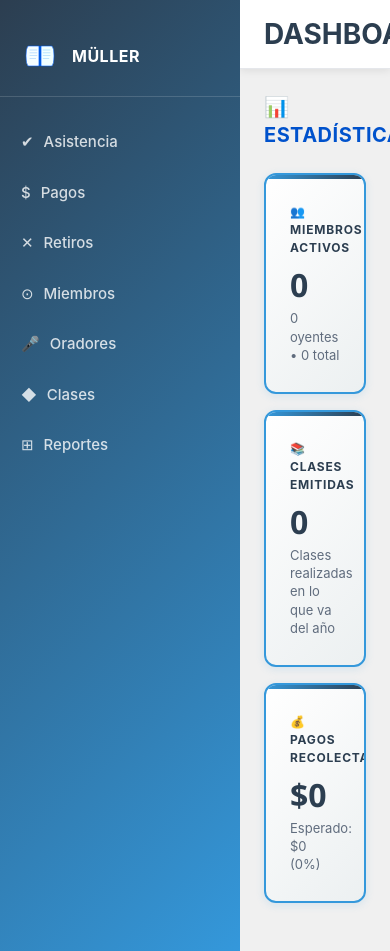
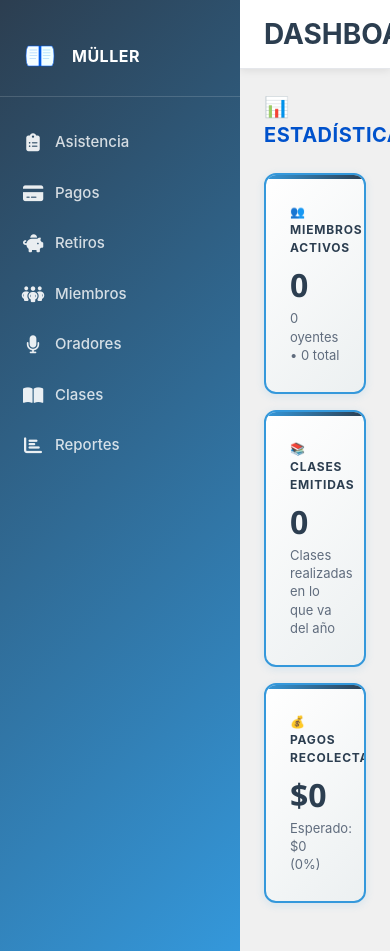
Before and after one commit to jisraelevich/Muller_App, a Flask app: page / in a window 390 px wide. Run offline with Flask 3, Linux system fonts and the light colour scheme; the visitor is signed in with stand-in values (Sample User, id 1); data that the repository does not hold is empty; some libraries are stand-ins or nearby versions.

Commit message:
feat: Upgrade to Font Awesome 6 for professional modern icons
- Replace Material Icons with Font Awesome 6.4.0 (CDN via CloudFlare)
- Professional icon set:
  * clipboard-list: Asistencia
  * credit-card: Pagos
  * piggy-bank: Retiros
  * people-group: Miembros
  * microphone: Oradores
  * book-open: Clases
  * chart-bar: Reportes
- Improved icon rendering and styling
- Better visual consistency across all menu items

```diff
--- a/static/css/styles.css
+++ b/static/css/styles.css
@@ -213,6 +213,23 @@ body {
     flex-shrink: 0;
     display: flex;
     align-items: center;
+    justify-content: center;
+    width: 24px;
+    min-width: 24px;
+}
+
+.icon-wrapper {
+    flex-shrink: 0;
+    display: flex;
+    align-items: center;
+    justify-content: center;
+    width: 24px;
+    min-width: 24px;
+}
+
+.icon-wrapper i {
+    font-size: 18px;
+    color: rgba(255, 255, 255, 0.9);
 }
 
 .sidebar-nav-link span:last-child {
--- a/templates/base.html
+++ b/templates/base.html
@@ -5,7 +5,8 @@
     <meta name="viewport" content="width=device-width, initial-scale=1.0, user-scalable=no">
     <meta name="theme-color" content="#2c3e50">
     <title>{% block title %}Instituto Jorge Müller{% endblock %}</title>
-    <link rel="stylesheet" href="{{ url_for('static', filename='css/styles.css') }}?v=20260410b">
+    <link rel="stylesheet" href="{{ url_for('static', filename='css/styles.css') }}?v=20260411a">
+    <link rel="stylesheet" href="https://cdnjs.cloudflare.com/ajax/libs/font-awesome/6.4.0/css/all.min.css" />
 </head>
 <body data-page="{% block page_id %}{% endblock %}">
 
@@ -22,37 +23,37 @@
                 <ul class="sidebar-nav">
                     <li class="sidebar-nav-item">
                         <a href="/tab/1" class="sidebar-nav-link">
-                            <span>✔</span> <span>Asistencia</span>
+                            <span class="icon-wrapper"><i class="fas fa-clipboard-list"></i></span> <span>Asistencia</span>
                         </a>
                     </li>
                     <li class="sidebar-nav-item">
                         <a href="/tab/2" class="sidebar-nav-link">
-                            <span>$</span> <span>Pagos</span>
+                            <span class="icon-wrapper"><i class="fas fa-credit-card"></i></span> <span>Pagos</span>
                         </a>
                     </li>
                     <li class="sidebar-nav-item">
                         <a href="/tab/6" class="sidebar-nav-link">
-                            <span>✕</span> <span>Retiros</span>
+                            <span class="icon-wrapper"><i class="fas fa-piggy-bank"></i></span> <span>Retiros</span>
                         </a>
                     </li>
                     <li class="sidebar-nav-item">
                         <a href="/tab/3" class="sidebar-nav-link">
-                            <span>⊙</span> <span>Miembros</span>
+                            <span class="icon-wrapper"><i class="fas fa-people-group"></i></span> <span>Miembros</span>
                         </a>
                     </li>
                     <li class="sidebar-nav-item">
                         <a href="/tab/3-5" class="sidebar-nav-link">
-                            <span>🎤</span> <span>Oradores</span>
+                            <span class="icon-wrapper"><i class="fas fa-microphone"></i></span> <span>Oradores</span>
                         </a>
                     </li>
                     <li class="sidebar-nav-item">
                         <a href="/tab/4" class="sidebar-nav-link">
-                            <span>◆</span> <span>Clases</span>
+                            <span class="icon-wrapper"><i class="fas fa-book-open"></i></span> <span>Clases</span>
                         </a>
                     </li>
                     <li class="sidebar-nav-item">
                         <a href="/tab/5" class="sidebar-nav-link">
-                            <span>⊞</span> <span>Reportes</span>
+                            <span class="icon-wrapper"><i class="fas fa-chart-bar"></i></span> <span>Reportes</span>
                         </a>
                     </li>
                 </ul>
```
